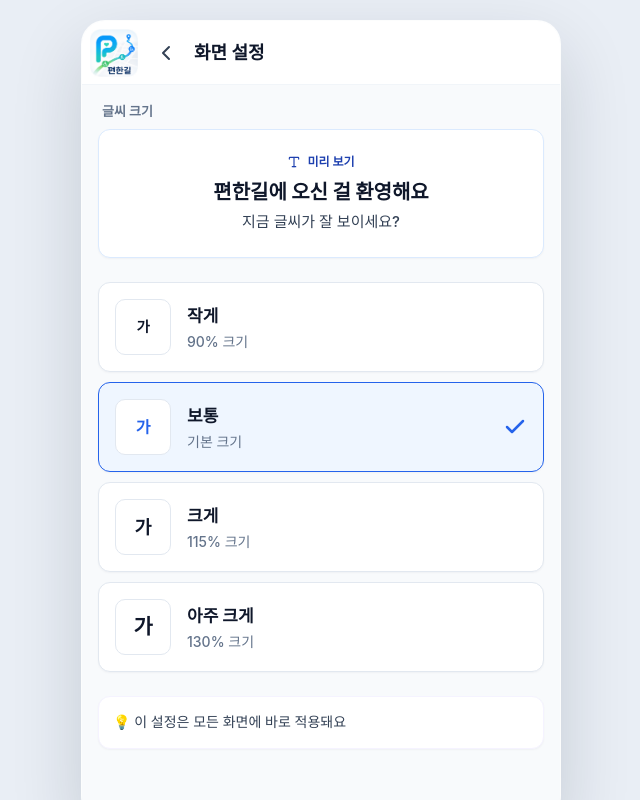
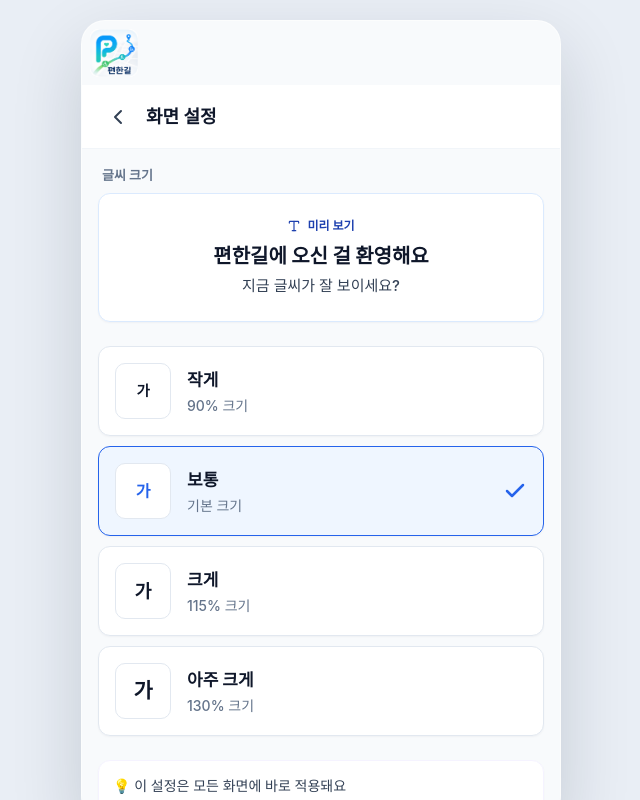
Before and after one commit to jinpro0318/pyeonhangil, a React (Vite) app: page /settings in a window 1280 px wide. Shown: the whole page, without its empty margins (319-959 px from the left). Built offline with nearby package versions, Linux system fonts and the light colour scheme; no server answers; a web font is replaced by a local one.

Commit message:
Place page content below app logo

```diff
--- a/src/App.jsx
+++ b/src/App.jsx
@@ -32,6 +32,8 @@ import Favorites from './pages/Favorites'
 import Admin from './pages/Admin'
 import { isAdminEmail } from './lib/admin'
 
+const HIDE_BRAND_ON = ['/', '/login', '/intro', '/permissions', '/walk-state']
+
 function RequireAdmin({ children }) {
   const { user, loading } = useAuth()
   const location = useLocation()
@@ -42,11 +44,15 @@ function RequireAdmin({ children }) {
 }
 
 export default function App() {
+  const location = useLocation()
+  const showBrand = !HIDE_BRAND_ON.includes(location.pathname)
+
   return (
     <AuthProvider>
       <AppProvider>
         <div className="app-shell">
           <AppBrand />
+          <div className={`flex-1 min-h-0 flex flex-col overflow-hidden ${showBrand ? 'pt-16' : ''}`}>
             <Routes>
               {/* 온보딩 */}
               <Route path="/" element={<Splash />} />
@@ -79,6 +85,7 @@ export default function App() {
               <Route path="*" element={<Navigate to="/" />} />
             </Routes>
           </div>
+        </div>
       </AppProvider>
     </AuthProvider>
   )
--- a/src/components/PageHeader.jsx
+++ b/src/components/PageHeader.jsx
@@ -12,7 +12,7 @@ export default function PageHeader({ title, backTo, onBack, action, transparent
 
   return (
     <header
-      className={`flex items-center gap-2 px-4 pl-[64px] min-h-[64px] flex-shrink-0 ${
+      className={`flex items-center gap-2 px-4 min-h-[64px] flex-shrink-0 ${
         transparent ? 'bg-transparent' : 'bg-white border-b border-ink-100'
       }`}
     >
--- a/src/pages/Community.jsx
+++ b/src/pages/Community.jsx
@@ -63,7 +63,7 @@ export default function Community() {
   return (
     <>
       <div className="flex-1 flex flex-col overflow-hidden relative bg-background">
-        <div className="min-h-[64px] pl-[64px] pr-5 flex flex-col justify-center">
+        <div className="min-h-[64px] px-5 flex flex-col justify-center">
           <h2 className="text-xl font-extrabold tracking-normal">커뮤니티 제보</h2>
           <p className="text-xs text-ink-500 font-semibold mt-0.5">
             현장 제보로 길 정보를 채워요
--- a/src/pages/Family.jsx
+++ b/src/pages/Family.jsx
@@ -64,7 +64,7 @@ export default function Family() {
   return (
     <>
       <div className="flex-1 flex flex-col overflow-hidden bg-background">
-        <div className="min-h-[64px] pl-[64px] pr-[22px] flex items-center">
+        <div className="min-h-[64px] px-[22px] flex items-center">
           <h2 className="text-2xl font-extrabold tracking-normal">우리 가족</h2>
         </div>
 
--- a/src/pages/Home.jsx
+++ b/src/pages/Home.jsx
@@ -33,7 +33,7 @@ export default function Home() {
     <>
       <div className="flex-1 flex flex-col overflow-hidden">
         {/* 상단 사용자 상태 */}
-        <div className="min-h-[82px] pl-[64px] pr-[22px] pt-2 pb-3 flex items-center gap-3 flex-shrink-0 bg-background">
+        <div className="min-h-[82px] px-[22px] pt-2 pb-3 flex items-center gap-3 flex-shrink-0 bg-background">
           <div className="min-w-0 flex-1">
             <div className="text-sm text-ink-700 font-extrabold truncate">
               {state.user.name}님의 안전한 이동을 도와드려요
--- a/src/pages/RouteSuggest.jsx
+++ b/src/pages/RouteSuggest.jsx
@@ -207,7 +207,7 @@ export default function RouteSuggest() {
   return (
     <div className="flex-1 flex flex-col px-[22px] overflow-hidden bg-background">
       {/* 헤더 */}
-      <div className="min-h-[64px] flex items-center gap-3 pl-[64px] pr-4">
+      <div className="min-h-[64px] flex items-center gap-3 px-4">
         <button
           onClick={() => navigate(-1)}
           aria-label="뒤로"
--- a/src/pages/Search.jsx
+++ b/src/pages/Search.jsx
@@ -134,7 +134,7 @@ export default function Search() {
 
   return (
     <div className="flex-1 flex flex-col px-[22px] pb-6 overflow-hidden bg-background">
-      <div className="min-h-[64px] flex items-center gap-3 pl-[64px] pr-4">
+      <div className="min-h-[64px] flex items-center gap-3 px-4">
         <button
           onClick={() => navigate(-1)}
           aria-label="뒤로"
```
Lines whose indentation alone changed are shown as unchanged.
